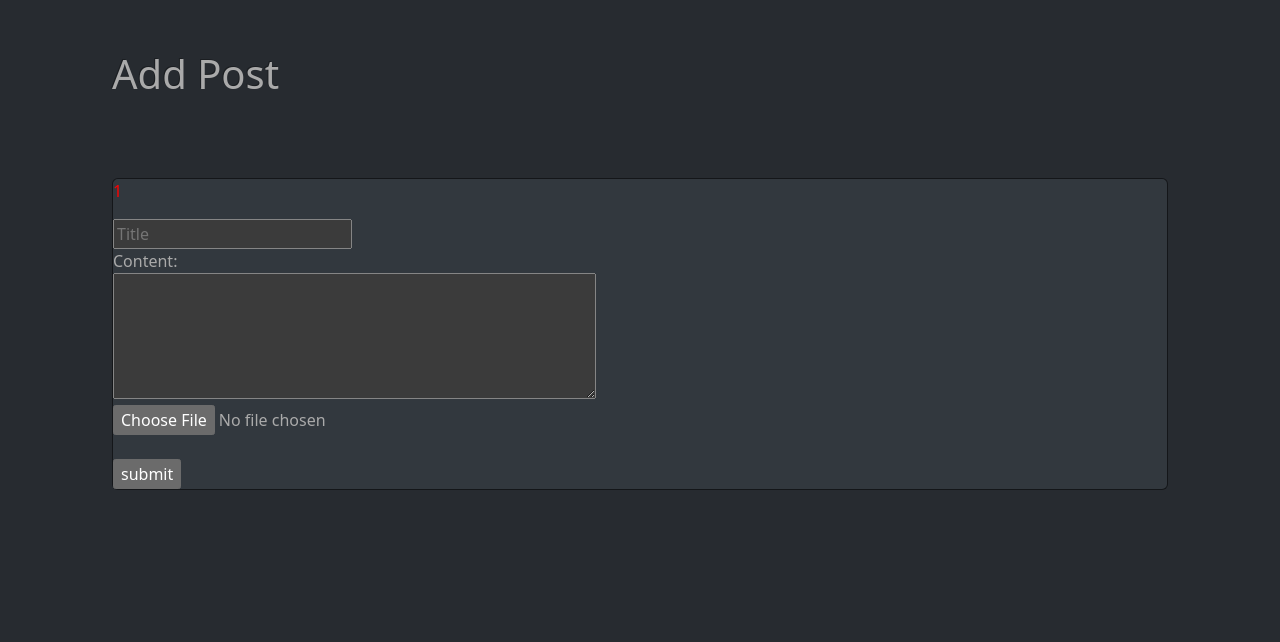
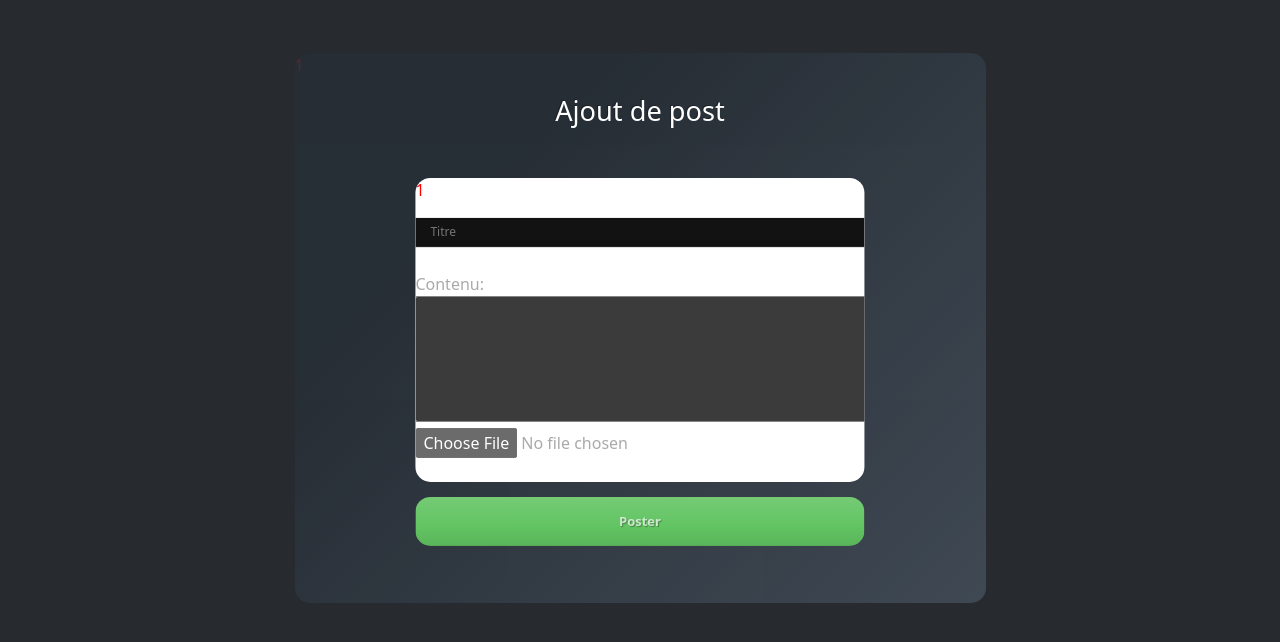
Before and after one commit to choeurtis18/POST_CREATION, a PHP site: page /add-post?error_message=1 in a window 1280 px wide. Shown: the part 110-752 px from the top of the page. Run offline with PHP 8.4, Linux system fonts and the light colour scheme; the visitor is signed in with stand-in values (Sample User, id 1).

Commit message:
ajoutcss-modif-security-controller

```diff
--- /dev/null
+++ b/app/Assets/Css/style.css
@@ -0,0 +1,416 @@
+.navbar {
+    display: flex;
+    width: 100%;
+    margin: auto;
+    justify-content: space-between;
+    text-align: center;
+    margin-bottom: 50px;
+}
+.navbar-option {
+    text-decoration: none;
+    padding: 1rem 2rem 1.15rem;
+    text-transform: uppercase;
+    cursor: pointer;
+    color: #ebebeb;
+    min-width: 80px;
+    margin: auto;
+}
+.navbar-option:hover {
+    background-image: url('https://scottyzen.sirv.com/Images/v/button.png');
+    background-size: 100% 100%;
+    color: #27262c;
+    animation: spring 300ms ease-out;
+    text-shadow: 0 -1px 0 #ef816c;
+    font-weight: bold;
+}
+
+.addComment-container h1 {
+    margin: 50px 0px 80px 20px;
+}
+
+.addComment-container .card {
+    width: 100%;
+    margin: 0 0 50px 0;
+}
+
+.addPost-container h1 {
+    margin: 50px 0px 80px 0px;
+}
+
+.addPost-container .card {
+    width: 100%;
+    margin: 0 0 50px 0;
+}
+
+.home-container h1 {
+    margin: 50px 0px 80px 20px;
+    text-align: center;
+}
+
+.card__container {
+    width: 100%;
+}
+
+.blog-card {
+    background-color: white;
+    border-radius: 1px;
+    box-shadow: 0 0 2px -1px rgba(0, 0, 0, 0.75);
+    margin: 0 auto;
+    height: 85vh;
+    margin-bottom: 20px;
+    max-width: 1200px;
+    overflow: hidden;
+}
+
+
+.media {
+    float: left;
+    background-position: center;
+    background-size: cover;
+    height: 100%;
+}
+
+.card-body {
+    float: right;
+    color: #000;
+    height: 100%;
+    padding: 30px 20px 50px;
+}
+
+.tagline {
+    font-size: 10px;
+    text-transform: uppercase;
+}
+
+.title {
+    color: #000;
+    font-family: "Playfair Display SC";
+    font-size: 27px;
+    font-weight: 400;
+}
+
+.divider {
+    background: #000;
+    height: 2px;
+    margin: 10px auto;
+    width: 40px;
+}
+
+.paragraph {
+    font-weight: 300;
+}
+.link {
+    color: #000!important;
+    cursor: pointer;
+    text-decoration: none;
+    text-align: center;
+}
+.link:hover {
+    color: #337ab7!important;
+    text-decoration: none;
+}
+@media (max-width: 700px) {
+    .media {
+        display: none;
+    }
+    .col-xs-6 {
+        width: 100%;
+    }
+}
+
+.card__container {
+    width: 100%;
+}
+
+.blog-card {
+    background-color: white;
+    border-radius: 1px;
+    box-shadow: 0 0 2px -1px rgba(0, 0, 0, 0.75);
+    margin: 0 auto;
+    height: 85vh;
+    margin-bottom: 20px;
+    max-width: 1200px;
+    overflow: hidden;
+}
+
+
+
+.media {
+    float: left;
+    background-position: center;
+    background-size: cover;
+    height: 100%;
+}
+
+.card-body {
+    float: right;
+    color: #000;
+    height: 100%;
+    padding: 30px 20px 50px;
+}
+
+.tagline {
+    font-size: 10px;
+    text-transform: uppercase;
+}
+
+.title {
+    color: #000;
+    font-family: "Playfair Display SC";
+    font-size: 27px;
+    font-weight: 400;
+}
+
+.divider {
+    background: #000;
+    height: 2px;
+    margin: 10px auto;
+    width: 40px;
+}
+
+.paragraph {
+    font-weight: 300;
+}
+.link {
+    color: #000!important;
+    cursor: pointer;
+    text-decoration: none;
+    text-align: center;
+}
+.link:hover {
+    color: #337ab7!important;
+    text-decoration: none;
+}
+@media (max-width: 700px) {
+    .media {
+        display: none;
+    }
+    .col-xs-6 {
+        width: 100%;
+    }
+}
+
+.comment-title-id, .addComment-title-id{
+    width: 100%;
+    margin: 0 0px 20px 0px;
+    font-weight: bold;
+}
+
+
+
+.form-structor {
+    background-color: #222;
+    border-radius: 15px;
+    height: 550px;
+    margin-left: auto;
+    margin-right: auto;
+    margin-top: 5%;
+    width: 691px;
+    position: relative;
+    overflow: hidden;
+}
+.form-structor::after {
+    content: '';
+    opacity: 0.8;
+    position: absolute;
+    top: 0;
+    right: 0;
+    bottom: 0;
+    left: 0;
+    background-color: #485461;
+    background-image: linear-gradient(315deg, #485461 0%, #28313b 74%);
+}
+.form-structor .signup {
+    position: absolute;
+    top: 50%;
+    left: 50%;
+    -webkit-transform: translate(-50%, -50%);
+    width: 65%;
+    z-index: 5;
+    -webkit-transition: all 0.3s ease;
+}
+
+
+.form-structor .signup .form-title {
+    color: #fff;
+    font-size: 1.7em;
+    text-align: center;
+}
+
+.form-structor .signup .form-holder {
+    border-radius: 15px;
+    background-color: #fff;
+    overflow: hidden;
+    margin-top: 50px;
+    opacity: 1;
+    visibility: visible;
+    -webkit-transition: all 0.3s ease;
+}
+.form-structor .signup .form-holder .input {
+    border: 0;
+    outline: none;
+    box-shadow: none;
+    display: block;
+    height: 30px;
+    line-height: 30px;
+    padding: 8px 15px;
+    border-bottom: 1px solid #eee;
+    width: 100%;
+    font-size: 12px;
+}
+
+
+.form-structor .signup .submit-btn {
+    background-color: rgba(0, 0, 0, 0.4);
+    color: rgba(255, 255, 255, 0.7);
+    border: 0;
+    border-radius: 15px;
+    display: block;
+    margin: 15px auto;
+    padding: 15px 45px;
+    width: 100%;
+    font-size: 13px;
+    font-weight: bold;
+    cursor: pointer;
+    opacity: 1;
+    visibility: visible;
+    -webkit-transition: all 0.3s ease;
+}
+.form-structor .signup .submit-btn:hover {
+    transition: all 0.3s ease;
+    background-color: rgba(0, 0, 0, 0.8);
+}
+.form-structor .login {
+    position: absolute;
+    top: 20%;
+    left: 0;
+    right: 0;
+    bottom: 0;
+    background-color: #fff;
+    z-index: 5;
+    -webkit-transition: all 0.3s ease;
+}
+.form-structor .login::before {
+    content: '';
+    position: absolute;
+    left: 50%;
+    top: -20px;
+    -webkit-transform: translate(-50%, 0);
+    background-color: #fff;
+    width: 200%;
+    height: 250px;
+    border-radius: 50%;
+    z-index: 4;
+    -webkit-transition: all 0.3s ease;
+}
+.form-structor .login .center {
+    position: absolute;
+    top: calc(50% - 10%);
+    left: 50%;
+    -webkit-transform: translate(-50%, -50%);
+    width: 65%;
+    z-index: 5;
+    -webkit-transition: all 0.3s ease;
+}
+.form-structor .login .center .form-title {
+    color: #000;
+    font-size: 1.7em;
+    text-align: center;
+}
+.form-structor .login .center .form-title span {
+    color: rgba(0, 0, 0, 0.4);
+    opacity: 0;
+    visibility: hidden;
+    -webkit-transition: all 0.3s ease;
+}
+.form-structor .login .center .form-holder {
+    border-radius: 15px;
+    background-color: #fff;
+    border: 1px solid #eee;
+    overflow: hidden;
+    margin-top: 50px;
+    opacity: 1;
+    visibility: visible;
+    -webkit-transition: all 0.3s ease;
+}
+.form-structor .login .center .form-holder .input {
+    border: 0;
+    outline: none;
+    box-shadow: none;
+    display: block;
+    height: 30px;
+    line-height: 30px;
+    padding: 8px 15px;
+    border-bottom: 1px solid #eee;
+    width: 100%;
+    font-size: 12px;
+}
+.form-structor .login .center .form-holder .input:last-child {
+    border-bottom: 0;
+}
+.form-structor .login .center .form-holder .input::-webkit-input-placeholder {
+    color: rgba(0, 0, 0, 0.4);
+}
+.form-structor .login .center .submit-btn {
+    background-color: #6B92A4;
+    color: rgba(255, 255, 255, 0.7);
+    border: 0;
+    border-radius: 15px;
+    display: block;
+    margin: 15px auto;
+    padding: 15px 45px;
+    width: 100%;
+    font-size: 13px;
+    font-weight: bold;
+    cursor: pointer;
+    opacity: 1;
+    visibility: visible;
+    -webkit-transition: all 0.3s ease;
+}
+.form-structor .login .center .submit-btn:hover {
+    transition: all 0.3s ease;
+    background-color: rgba(0, 0, 0, 0.8);
+}
+.form-structor .login.slide-up {
+    top: 90%;
+    -webkit-transition: all 0.3s ease;
+}
+.form-structor .login.slide-up .center {
+    top: 10%;
+    -webkit-transform: translate(-50%, 0%);
+    -webkit-transition: all 0.3s ease;
+}
+.form-structor .login.slide-up .form-holder, .form-structor .login.slide-up .submit-btn {
+    opacity: 0;
+    visibility: hidden;
+    -webkit-transition: all 0.3s ease;
+}
+.form-structor .login.slide-up .form-title {
+    font-size: 1em;
+    margin: 0;
+    padding: 0;
+    cursor: pointer;
+    -webkit-transition: all 0.3s ease;
+}
+.form-structor .login.slide-up .form-title span {
+    margin-right: 5px;
+    opacity: 1;
+    visibility: visible;
+    -webkit-transition: all 0.3s ease;
+
+}
+
+
+@media (min-width: 1400px){}
+.container, .container-lg, .container-md, .container-sm, .container-xl, .container-xxl {
+    max-width: 100% !important;
+}
+
+@media (max-width: 700px) {
+    .media {
+        display: none;
+    }
+    .col-xs-6 {
+        width: 100%;
+    }
+}
--- a/app/src/Views/Frontend/add-post.php
+++ b/app/src/Views/Frontend/add-post.php
@@ -1,27 +1,15 @@
-<style>
-.addPost-container h1 {
-    margin: 50px 0px 80px 0px;
-}
-
-.addPost-container .card {
-    width: 100%;
-    margin: 0 0 50px 0;
-}
-
-</style>
-
-<div class="addPost-container">
-    <h1>Add Post</h1>
-
-    <div class="card">
-        <form action="/submit-add-post/" method="POST" enctype="multipart/form-data">
+<div class="form-structor">
+    <p style="color: #FF0000;"><?=  htmlspecialchars($_GET["error_message"]) ?></p>
+    <form action="/submit-add-post/" method="POST"  class="signup" enctype="multipart/form-data">
+        <h2 class="form-title" id="signup">Ajout de post</h2>
+        <div class="form-holder">
             <input type="text" id="author-id" name="author-id" value="<?= $_SESSION['user_id'] ?>" hidden>
             <p style="color: #FF0000;"><?=  htmlspecialchars($_GET["error_message"]) ?></p>
-            <input type="text" class="input" name="post-title" placeholder="Title" /><br>
-            <label for="post-content">Content:</label><br>
+            <input type="text" class="input" name="post-title" placeholder="Titre" /><br>
+            <label for="post-content">Contenu:</label><br>
             <textarea rows="5" cols="50" name="post-content" id="post-content"></textarea><br>
             <input type="file" name="post-image"><br><br>
-            <input type="submit" value="submit" value="Submit">
-        </form>
-    </div>
+        </div>
+        <button class="submit-btn btn btn-success">Poster</button>
+    </form>
 </div>
--- a/app/src/Views/Frontend/login.php
+++ b/app/src/Views/Frontend/login.php
@@ -1,4 +1,3 @@
-
 <div class="form-structor">
     <p style="color: #FF0000;"><?=  htmlspecialchars($_GET["error_message"]) ?></p>
     <form class="signup" method="post" action="/login-function/">
--- a/app/src/Views/Frontend/user.php
+++ b/app/src/Views/Frontend/user.php
@@ -9,7 +9,7 @@
                 <input type="text" class="input" name="lastname" value="<?php echo $_SESSION['lastname']; ?>" placeholder="LastName" />
                 <input type="email" class="input" name="email" value="<?php echo $_SESSION['email']; ?>" placeholder="Email" />
                 <input type="password" class="input"name="password" value="<?php echo $_SESSION['password']; ?>" placeholder="Password" />
-                <input type="checkbox" class="checkbox" name="isAdmin" value="<?php echo $_SESSION['admin']; ?>" placeholder="Password" />
+                <input type="checkbox" class="checkbox" name="isAdmin" value="<?php echo $_SESSION['admin']; ?>" /><label>isAdmin</label>
 
             </div>
             <button class="submit-btn btn-warning">Mettre à jour</button>
```
Also changed, not shown: app/src/Manager/UserManager.php (+6 -5 lines), app/src/Views/Frontend/edit-comment.php (+0 -12 lines), app/src/Views/Frontend/edit-post.php (+0 -12 lines), app/src/Views/Frontend/home.php (+0 -83 lines), app/src/Views/Frontend/post.php (+0 -84 lines), app/src/Views/Frontend/register.php (+5 -5 lines), app/src/Views/template.php (+1 -25 lines), app/Assets/Images/5223ebef7a571929ea9093d5d68ddc09.jpg (added), app/Assets/Images/900069390e5f03a2419af6b4d739107a.jpg (added), app/Assets/Images/e9841a4345f3a0e645c80024c0a9cc9f.jpg (added).
